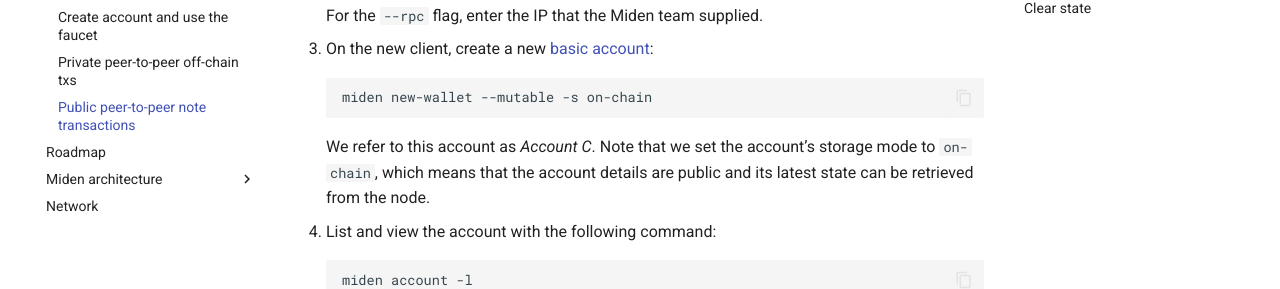
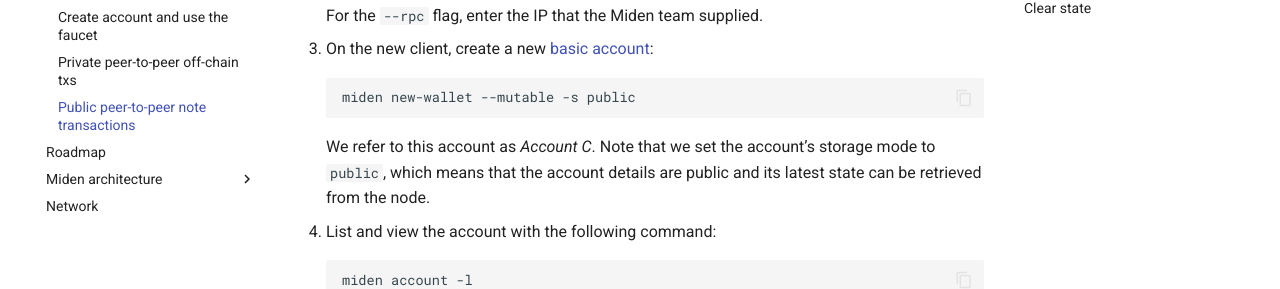
Before and after one commit to 0xPolygonMiden/miden-base, an MkDocs documentation site: the page built from docs/introduction/get-started/p2p-public.md, in a window 1280 px wide and 900 px high, scrolled down 798 px. Shown: the part 172-461 px from the top of the window. Built offline with MkDocs 1.6.1 and Material for MkDocs 9.7.7, drawn with Linux system fonts in a browser that asks for light colours.

Commit message:
fix deprecated storage mode

````diff
--- a/docs/introduction/get-started/p2p-public.md
+++ b/docs/introduction/get-started/p2p-public.md
@@ -36,10 +36,10 @@
 3. On the new client, create a new [basic account](https://docs.polygon.technology/miden/miden-base/architecture/accounts/#account-types):
 
     ```shell
-    miden new-wallet --mutable -s on-chain
+    miden new-wallet --mutable -s public
     ```
 
-    We refer to this account as _Account C_. Note that we set the account's storage mode to `on-chain`, which means that the account details are public and its latest state can be retrieved from the node.
+    We refer to this account as _Account C_. Note that we set the account's storage mode to `public`, which means that the account details are public and its latest state can be retrieved from the node.
 
 4. List and view the account with the following command:
 
````
